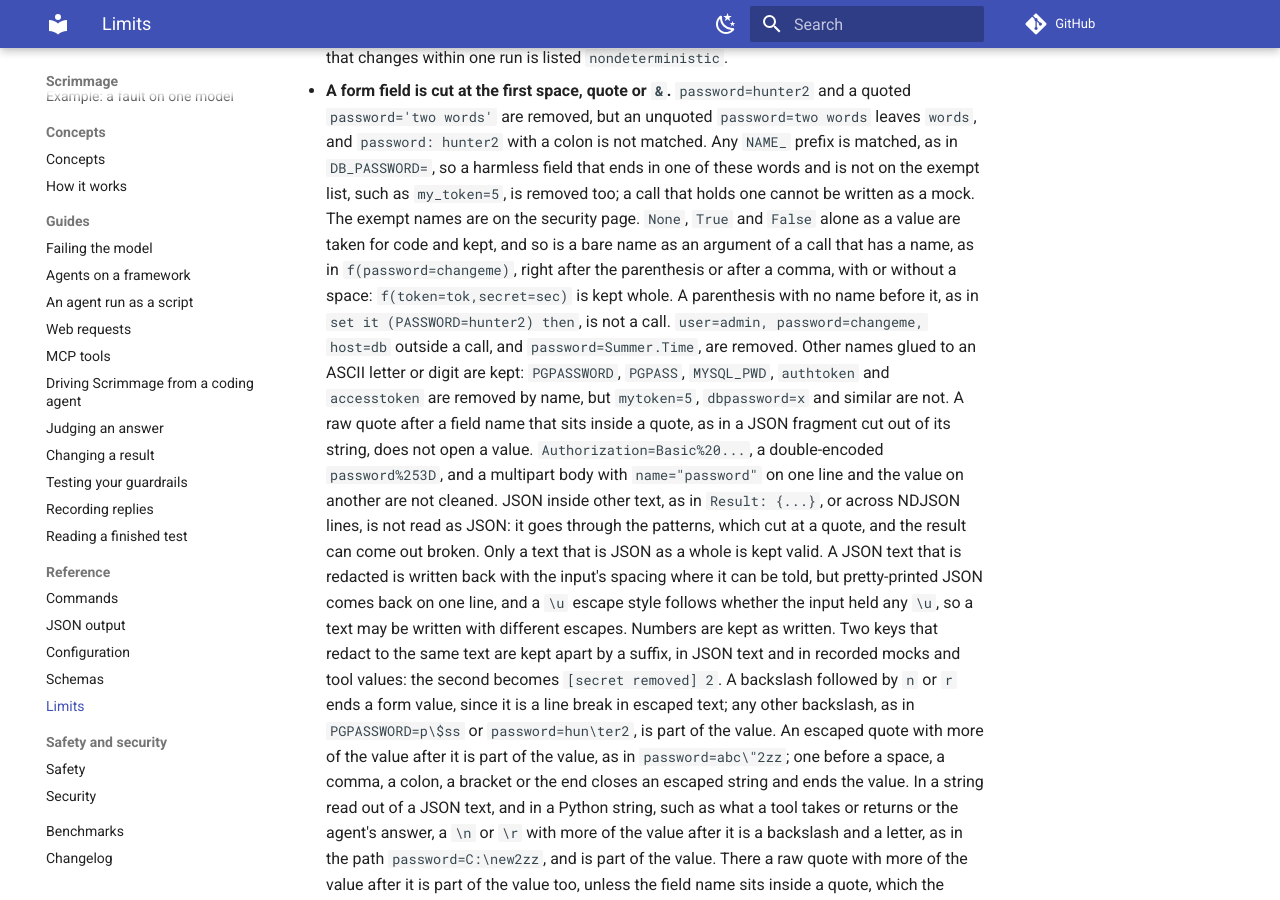
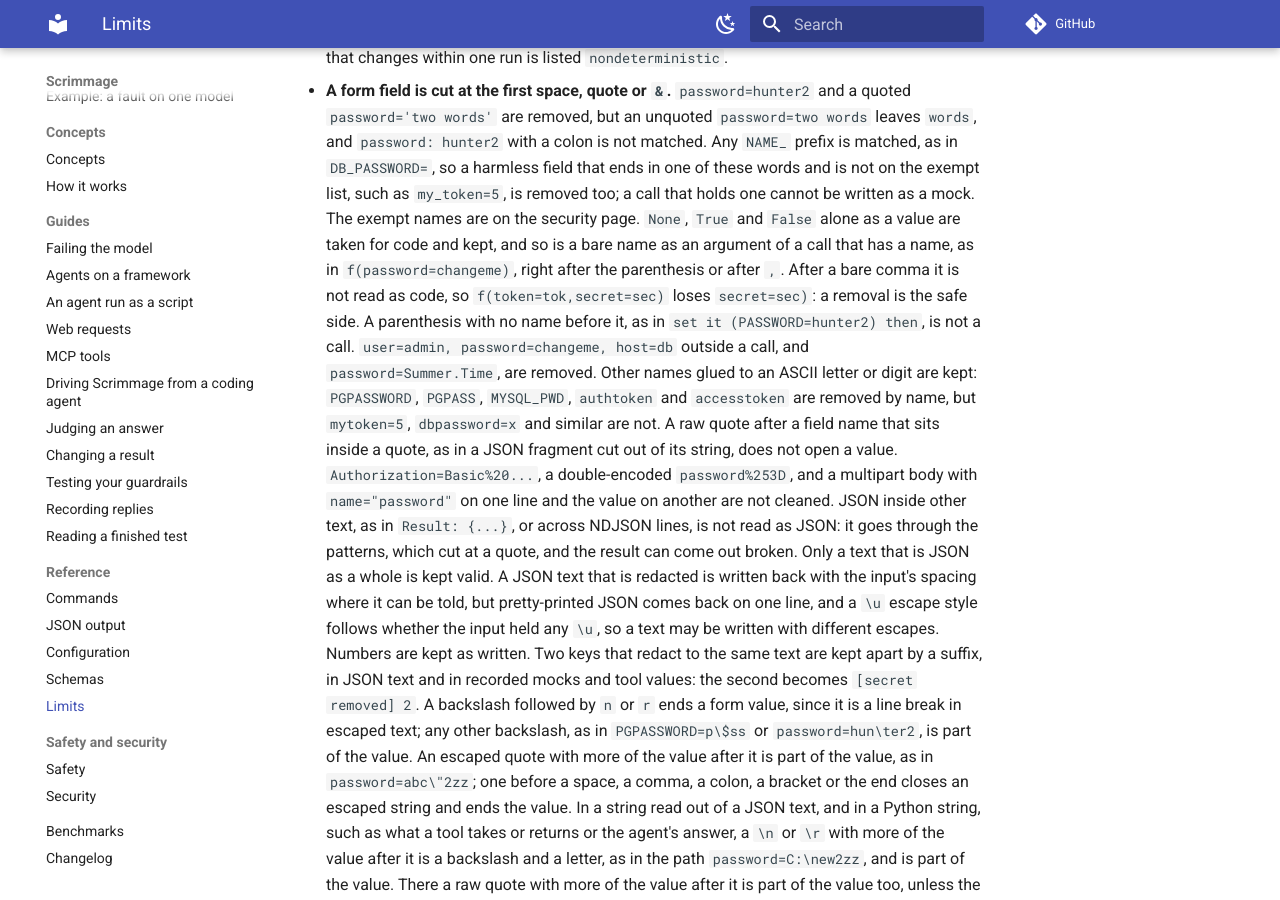
Before and after one commit to ManishKumar97/scrimmage, an MkDocs documentation site: the page built from docs/limits.md, in a window 1280 px wide and 900 px high, scrolled down 9960 px. Built offline with MkDocs 1.6.1 and Material for MkDocs 9.7.7, drawn with Linux system fonts in a browser that asks for light colours; comment, search, counter and statistics services are not loaded.

Commit message:
fix(redact): remove a name after a bare comma in a call again
Reading f(a=1,token=tok) as code let 4096 reviewer-grid cases through that were removed before. After ", " a bare name is still code; after a bare comma it is removed, the safe side. The linear lookup of the call stays.

```diff
--- a/docs/limits.md
+++ b/docs/limits.md
@@ -113,7 +113,8 @@
 - **A value that changes between runs is frozen by its mock.** That is what a mock is for. A value that changes within one run is listed `nondeterministic`.
 - **A form field is cut at the first space, quote or `&`.** `password=hunter2` and a quoted `password='two words'` are removed, but an unquoted `password=two words` leaves ` words`, and `password: hunter2` with a colon is not matched.
   Any `NAME_` prefix is matched, as in `DB_PASSWORD=`, so a harmless field that ends in one of these words and is not on the exempt list, such as `my_token=5`, is removed too; a call that holds one cannot be written as a mock. The exempt names are on the security page.
-  `None`, `True` and `False` alone as a value are taken for code and kept, and so is a bare name as an argument of a call that has a name, as in `f(password=changeme)`, right after the parenthesis or after a comma, with or without a space: `f(token=tok,secret=sec)` is kept whole.
+  `None`, `True` and `False` alone as a value are taken for code and kept, and so is a bare name as an argument of a call that has a name, as in `f(password=changeme)`, right after the parenthesis or after `, `.
+  After a bare comma it is not read as code, so `f(token=tok,secret=sec)` loses `secret=sec)`: a removal is the safe side.
   A parenthesis with no name before it, as in `set it (PASSWORD=hunter2) then`, is not a call.
   `user=admin, password=changeme, host=db` outside a call, and `password=Summer.Time`, are removed.
   Other names glued to an ASCII letter or digit are kept: `PGPASSWORD`, `PGPASS`, `MYSQL_PWD`, `authtoken` and `accesstoken` are removed by name, but `mytoken=5`, `dbpassword=x` and similar are not.
```
Also changed, not shown: docs/security.md (+2 -2 lines), 2 other files.
